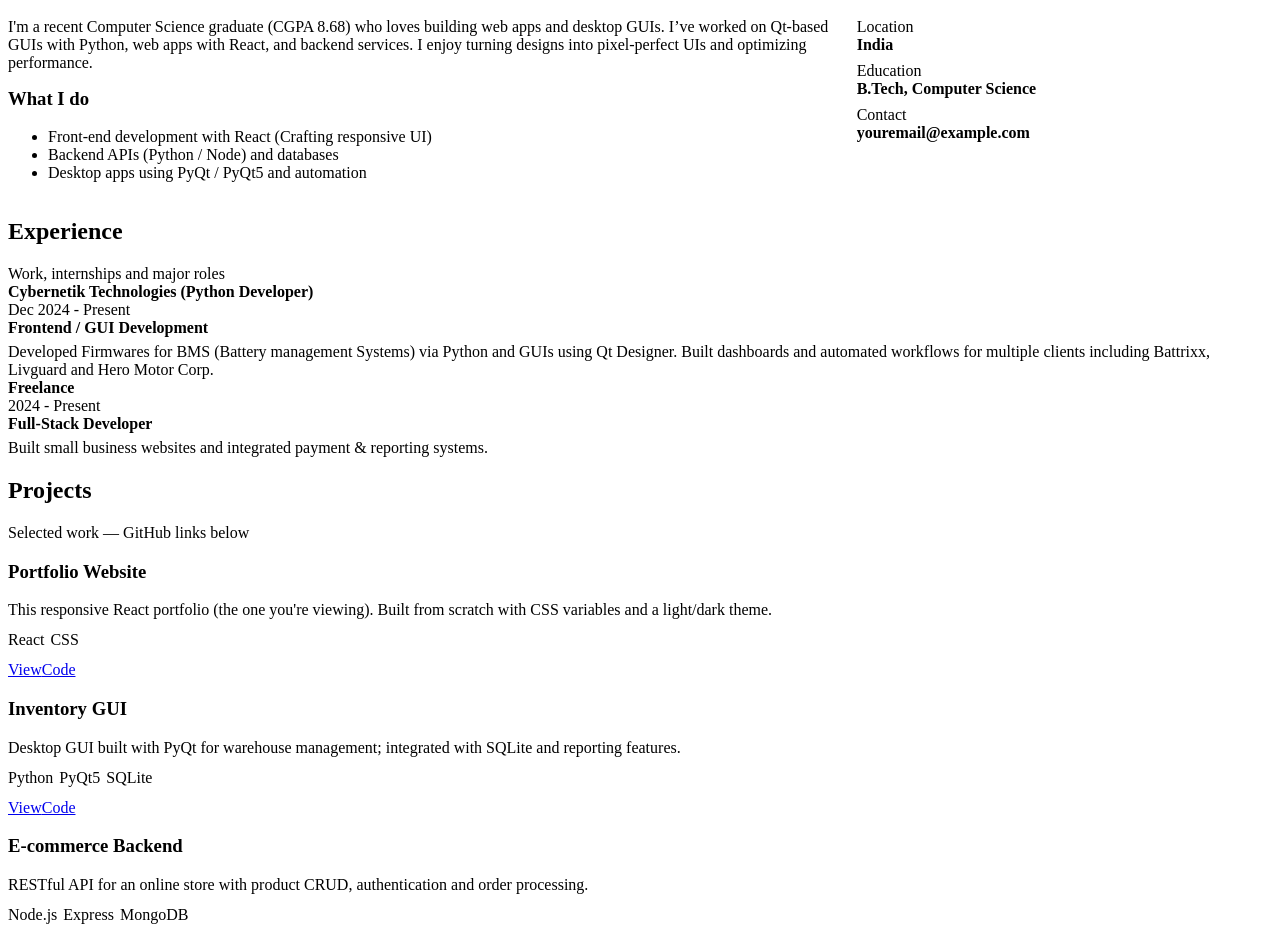
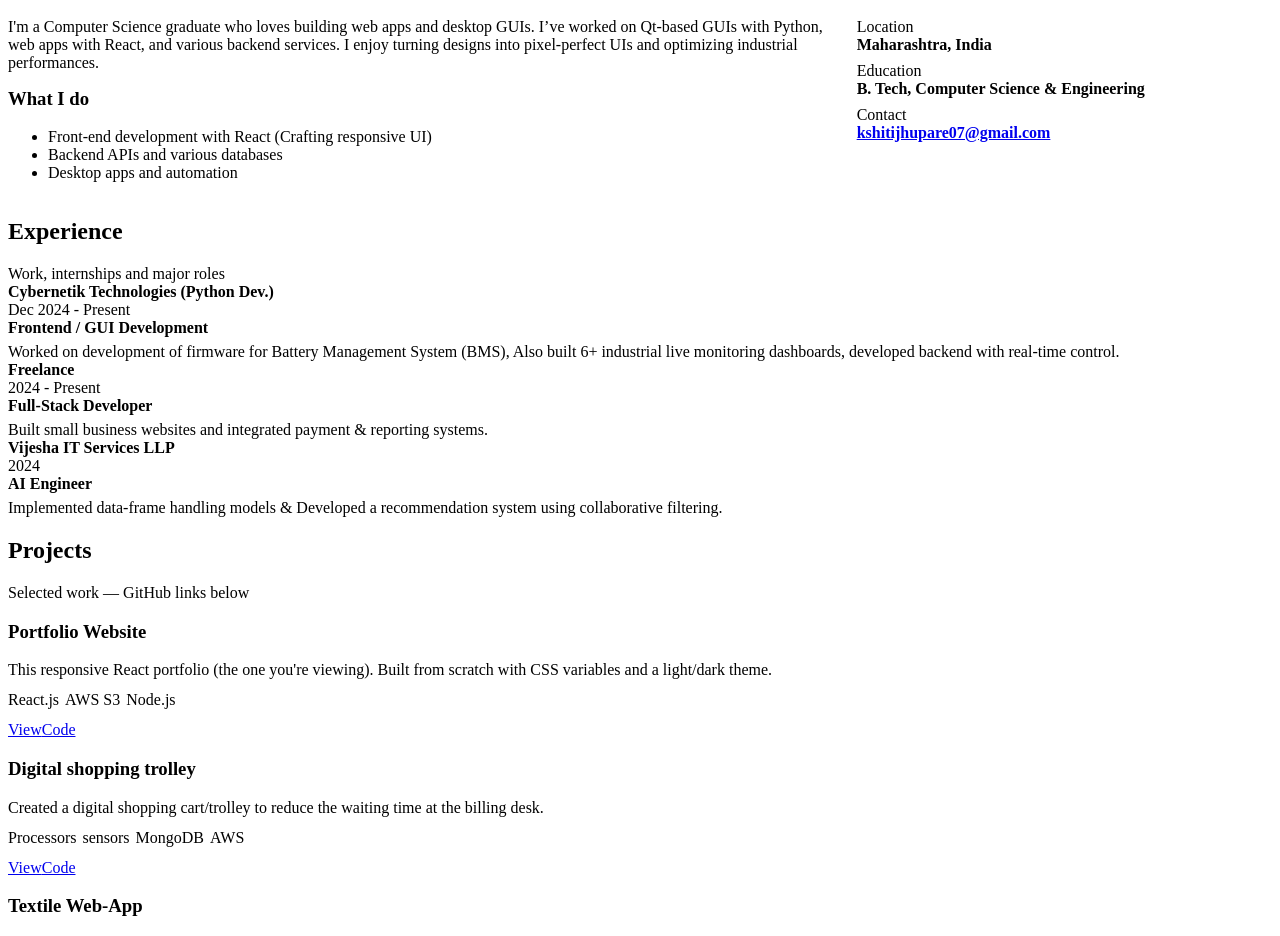
Before and after one commit to Kshitijh/portfolio, a React (Create React App) app: page / in a window 1280 px wide. Shown: the part 1287-2223 px from the top of the page. Built offline with nearby package versions, Linux system fonts and the light colour scheme; the HTML template or start-up script is replaced by a standard one.

Commit message:
Information Updates

```diff
--- a/src/components/About.js
+++ b/src/components/About.js
@@ -13,30 +13,30 @@ export default function About() {
           <div className="card">
             <h3>Who I am</h3>
             <p className="small">
-              I'm a recent Computer Science graduate (CGPA 8.68) who loves building web apps and
-              desktop GUIs. I’ve worked on Qt-based GUIs with Python, web apps with React, and
+              I'm a Computer Science graduate who loves building web apps and desktop GUIs.
+              I’ve worked on Qt-based GUIs with Python, web apps with React, and various
               backend services. I enjoy turning designs into pixel-perfect UIs and optimizing
-              performance.
+              industrial performances.
             </p>
 
             <h3 style={{marginTop:12}}>What I do</h3>
             <ul>
               <li>Front-end development with React (Crafting responsive UI)</li>
-              <li>Backend APIs (Python / Node) and databases</li>
-              <li>Desktop apps using PyQt / PyQt5 and automation</li>
+              <li>Backend APIs and various databases</li>
+              <li>Desktop apps and automation</li>
             </ul>
           </div>
 
           <div className="card">
             <h3>Quick facts</h3>
             <div className="small">Location</div>
-            <div style={{fontWeight:700}}>India</div>
+            <div style={{fontWeight:700}}>Maharashtra, India</div>
 
             <div style={{marginTop:8}} className="small">Education</div>
-            <div style={{fontWeight:700}}>B.Tech, Computer Science</div>
+            <div style={{fontWeight:700}}>B. Tech, Computer Science & Engineering</div>
 
             <div style={{marginTop:8}} className="small">Contact</div>
-            <div style={{fontWeight:700}}>youremail@example.com</div>
+            <div style={{fontWeight:700}}><a href="mailto:kshitijhupare07@gmail.com">kshitijhupare07@gmail.com</a></div>
           </div>
         </div>
       </div>
--- a/src/components/Experience.js
+++ b/src/components/Experience.js
@@ -2,16 +2,22 @@ import React from "react";
 
 const experiences = [
   {
-    company: "Cybernetik Technologies (Python Developer)",
+    company: "Cybernetik Technologies (Python Dev.)",
     role: "Frontend / GUI Development",
     duration: "Dec 2024 - Present",
-    desc: "Developed Firmwares for BMS (Battery management Systems) via Python and GUIs using Qt Designer. Built dashboards and automated workflows for multiple clients including Battrixx, Livguard and Hero Motor Corp.",
+    desc: "Worked on development of firmware for Battery Management System (BMS), Also built 6+ industrial live monitoring dashboards, developed backend with real-time control."
   },
   {
     company: "Freelance",
     role: "Full-Stack Developer",
     duration: "2024 - Present",
     desc: "Built small business websites and integrated payment & reporting systems.",
+  },
+  {
+    company: "Vijesha IT Services LLP",
+    role: "AI Engineer",
+    duration: "2024",
+    desc: "Implemented data-frame handling models & Developed a recommendation system using collaborative filtering.",
   }
 ];
 
--- a/src/components/Hero.js
+++ b/src/components/Hero.js
@@ -9,8 +9,8 @@ export default function Hero() {
           <div className="hero-card">
             <h1 className="hero-title">Hi — I'm <span style={{color:"var(--accent)"}}>Kshitij</span></h1>
             <p className="hero-sub">
-              Recent Computer Science graduate. Passionate about building
-              full-stack applications using React, Node/Python and designing delightful UX.
+              Recent Computer Science graduate (2024). Passionate about building
+              full-stack applications using React, interested in developing 3 tier architecture.
             </p>
 
             <div className="cta-row">
--- a/src/components/Projects.js
+++ b/src/components/Projects.js
@@ -4,19 +4,19 @@ const projects = [
   {
     name: "Portfolio Website",
     desc: "This responsive React portfolio (the one you're viewing). Built from scratch with CSS variables and a light/dark theme.",
-    tech: ["React", "CSS"],
+    tech: ["React.js", "AWS S3","Node.js"],
     link: "#"
   },
   {
-    name: "Inventory GUI",
-    desc: "Desktop GUI built with PyQt for warehouse management; integrated with SQLite and reporting features.",
-    tech: ["Python", "PyQt5", "SQLite"],
+    name: "Digital shopping trolley",
+    desc: "Created a digital shopping cart/trolley to reduce the waiting time at the billing desk.",
+    tech: ["Processors", "sensors", "MongoDB", "AWS"],
     link: "#"
   },
   {
-    name: "E-commerce Backend",
-    desc: "RESTful API for an online store with product CRUD, authentication and order processing.",
-    tech: ["Node.js", "Express", "MongoDB"],
+    name: "Textile Web-App",
+    desc: "Developed a web application to automate inventory management, marketing, and sales.",
+    tech: ["AWS EC2", "MongoDB", "React.js"],
     link: "#"
   }
 ];
@@ -32,11 +32,11 @@ export default function Projects() {
 
         <div className="card-grid">
           {projects.map((p, i) => (
-            <div key={i} className="card">
+            <div key={i} className="card custom-card">
               <h3>{p.name}</h3>
               <div className="small">{p.desc}</div>
               <div style={{marginTop:12}}>
-                {p.tech.map((t, idx) => <span key={idx} className="skill" style={{marginRight:6}}>{t}</span>)}
+                {p.tech.map((t, idx) => <span key={idx} className="skill custom-card" style={{marginRight:6}}>{t}</span>)}
               </div>
               <div className="project-links" style={{marginTop:12}}>
                 <a href={p.link} target="_blank" rel="noreferrer">View</a>
--- a/src/components/Skills.js
+++ b/src/components/Skills.js
@@ -1,8 +1,7 @@
 import React from "react";
 
 const skills = [
-  "React", "JavaScript", "HTML", "CSS", "Python", "PyQt5", "Node.js", "SQL", "Git", "Docker"
-];
+  "React", "Node.js", "JavaScript", "Java", "IOT", "Cloud Technologies", "NoSQL","SQL","MySQL", "SSMS", "Python", "Python Libraries", "Git"];
 
 export default function Skills() {
   return (
--- a/src/styles.css
+++ b/src/styles.css
@@ -231,7 +231,7 @@ body {
 }
 .btn-ghost {
   background: transparent;
-  border: 1px solid rgba(0, 0, 0, 0.06);
+  border: 5px solid rgba(0, 0, 0, 0.06);
   color: var(--text);
 }
 [data-theme="dark"] .btn-ghost {
@@ -292,6 +292,12 @@ body {
   border-radius: 12px;
   box-shadow: var(--shadow);
 }
+
+.custom-card {
+  width: fit-content;
+  height: fit-content;
+}
+
 .card h3 {
   margin: 0 0 8px 0;
 }
```
